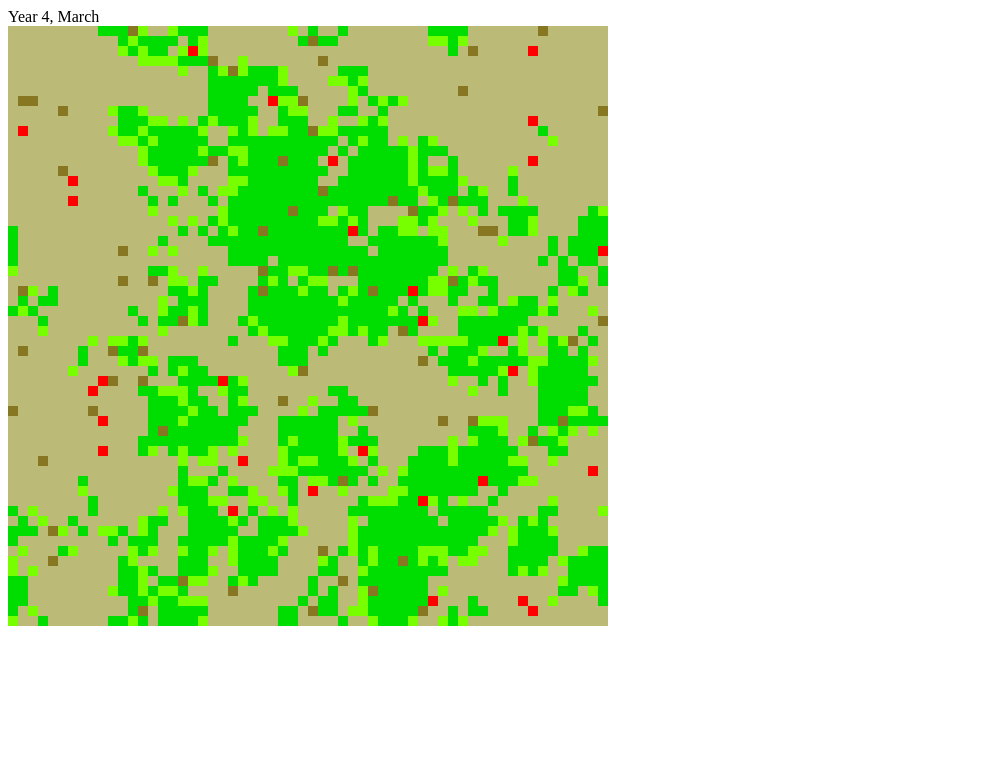
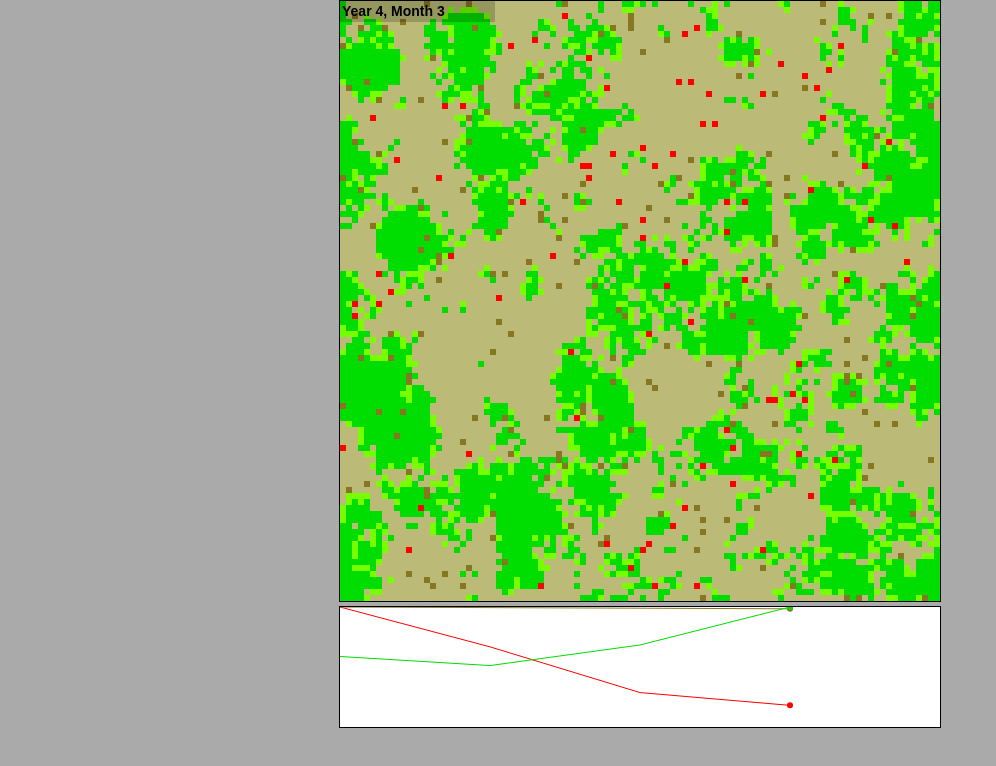
Before and after one commit to skeeto/forest-sim, a plain HTML site: page index.html in a window 1280 px wide. Shown: the whole page, without its empty margins (0-996 px from the left). Drawn offline with Linux system fonts and the light colour scheme.

Commit message:
Fancy graph.

```diff
--- /dev/null
+++ b/forest.css
@@ -0,0 +1,28 @@
+body {
+    font-family: sans-serif;
+    background: #aaa;
+    width: 602px;
+    margin: 0 auto;
+}
+
+#map {
+    border: 1px solid black;
+    margin: 0;
+}
+
+#date {
+    position: absolute;
+    top: 0px;
+    text-align: left;
+    font-weight: bold;
+    background: rgba(0, 0, 0, 0.2);
+    width: 150px;
+    padding: 3px;
+    color: #000;
+    font-size: 14px;
+}
+
+#graph {
+    border: 1px solid black;
+    margin: 0;
+}
--- a/forest.js
+++ b/forest.js
@@ -30,12 +30,8 @@ function Forest(n) {
     this.timer = null;
     this.ctx = $('#map').getContext('2d');
     this.dateDOM = $('#date');
+    this.callbacks = [];
 }
-
-Forest.MONTHS = [
-    'January', 'February', 'March', 'April', 'May', 'June',
-    'July', 'August', 'September', 'October', 'November', 'December'
-];
 
 Forest.DIRECTIONS = [
     {x:  1, y: -1},
@@ -127,6 +123,7 @@ Forest.prototype.stepTree = function(x, y) {
             return _this.get(x + d.x, y + d.y).tree == 0;
         });
         if (avail.length > 0) {
+            this.ntree++;
             var d = avail[Math.floor(Math.random() * avail.length)];
             this.get(x + d.x, y + d.y).tree = 1;
         }
@@ -209,6 +206,7 @@ Forest.prototype.step = function() {
         }
     }
     if ((this.month % 12) == 0) {
+        this.callbacks.forEach(function(c) { c(); });
         this.stepYear();
     }
     this.month++;
@@ -217,8 +215,8 @@ Forest.prototype.step = function() {
 
 Forest.prototype.date = function() {
     var year = Math.floor((this.month - 1) / 12);
-    var month = Forest.MONTHS[(this.month - 1) % 12];
-    return 'Year ' + year + ', ' + month;
+    var month = ((this.month - 1) % 12) + 1;
+    return 'Year ' + year + ', Month ' + month;
 };
 
 Forest.prototype.draw = function() {
--- /dev/null
+++ b/graph.js
@@ -0,0 +1,66 @@
+function Graph(forest) {
+    var _this = this;
+    this.forest = forest;
+    this.ctx = $('#graph').getContext('2d');
+    forest.callbacks.push(function() {
+        _this.step().draw();
+    });
+    this.ntree = [];
+    this.nbear = [];
+    this.nlumberjack = [];
+    this.max = 0;
+    this.draw();
+}
+
+Graph.prototype.record = function(name) {
+    var value = this.forest[name] ;
+    this[name].push(value);
+    if (value > this.max) {
+        this.max = value;
+    }
+    var maxname = 'max' + name, minname = 'min' + name;
+    if (this[maxname] == null || this[maxname] < value) {
+        this[maxname] = value;
+    }
+    if (this[minname] == null || this[minname] > value) {
+        this[minname] = value;
+    }
+};
+
+Graph.prototype.step = function() {
+    var forest = this.forest;
+    this.record('ntree');
+    this.record('nbear');
+    this.record('nlumberjack');
+    return this;
+};
+
+Graph.prototype.plot = function(ys, ymax) {
+    var ctx = this.ctx, w = ctx.canvas.width, h = ctx.canvas.height,
+        sx = w / ys.length, sy = h / ymax;
+    ctx.beginPath();
+    ctx.moveTo(0, h - ys[0] * sy);
+    for (var x = 1; x < ys.length; x++) {
+        ctx.lineTo(x * sx, h - ys[x] * sy);
+    }
+    ctx.stroke();
+    ctx.fillStyle = ctx.strokeStyle;
+    ctx.beginPath();
+    ctx.arc((ys.length - 1) * sx, h - ys[ys.length - 1] * sy, 3,
+            0, Math.PI * 2);
+    ctx.fill();
+};
+
+Graph.prototype.draw = function() {
+    var ctx = this.ctx, w = ctx.canvas.width, h = ctx.canvas.height;
+    ctx.fillStyle = '#fff';
+    ctx.fillRect(0, 0, w, h);
+    ctx.fillStyle = '#000';
+    ctx.strokeStyle = '#f00';
+    this.plot(this.nlumberjack, this.maxnlumberjack);
+    ctx.strokeStyle = '#872';
+    this.plot(this.nbear, this.maxnbear);
+    ctx.strokeStyle = '#0d0';
+    this.plot(this.ntree, this.maxntree);
+    return this;
+};
--- a/index.html
+++ b/index.html
@@ -1,13 +1,19 @@
 <!DOCTYPE html>
 <html>
   <head>
+    <title>Forest Simulation</title>
+    <meta http-equiv="Content-Type" content="text/html; charset=utf-8">
+    <link rel="stylesheet" href="forest.css"/>
     <script src="forest.js"></script>
+    <script src="graph.js"></script>
   </head>
   <body>
     <div id="date"></div>
     <canvas id="map" width="600" height="600"></canvas>
+    <canvas id="graph" width="600" height="120"></canvas>
     <script>
-      var forest = new Forest(60).start();
+      var forest = new Forest(100).start();
+      var graph = new Graph(forest);
     </script>
   </body>
 </html>
```
Also changed, not shown: 2 other files.
